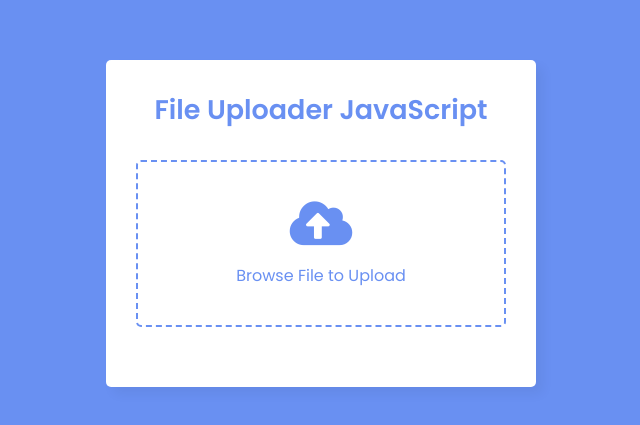
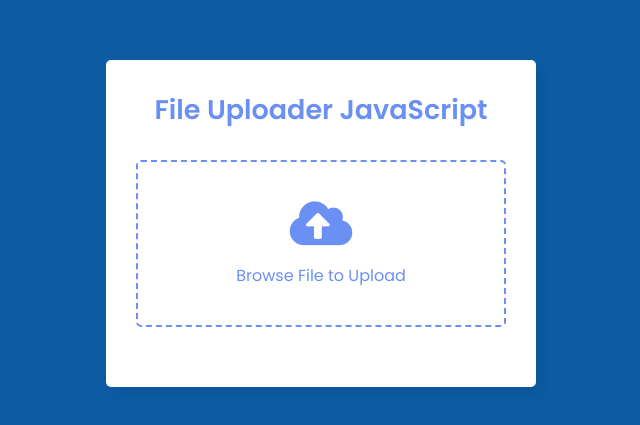
Before and after one commit to Ramli863/File-Upload-in-JavaScript, a plain HTML site: page index.html in a window 1280 px wide. Shown: the part 177-602 px from the top of the page, without its empty margins (319-959 px from the left). Drawn offline with Linux system fonts and the light colour scheme.

Commit message:
Memodifikasi index.html dan style.css

```diff
--- a/index.html
+++ b/index.html
@@ -4,7 +4,7 @@
 <head>
   <meta charset="UTF-8">
   <meta name="viewport" content="width=device-width, initial-scale=1.0">
-  <title>File Upload with Progress Bar | CodingNepal</title>
+  <title>File Upload | RamliLubis</title>
   <link rel="stylesheet" href="style.css">
   <link rel="stylesheet" href="https://cdnjs.cloudflare.com/ajax/libs/font-awesome/5.15.3/css/all.min.css"/>
 </head>
--- a/style.css
+++ b/style.css
@@ -11,7 +11,7 @@ body{
   align-items: center;
   justify-content: center;
   min-height: 100vh;
-  background: #6990F2;
+  background: #0D5BA2;
 }
 
 ::selection{
```
Also changed, not shown: 2 other files.
